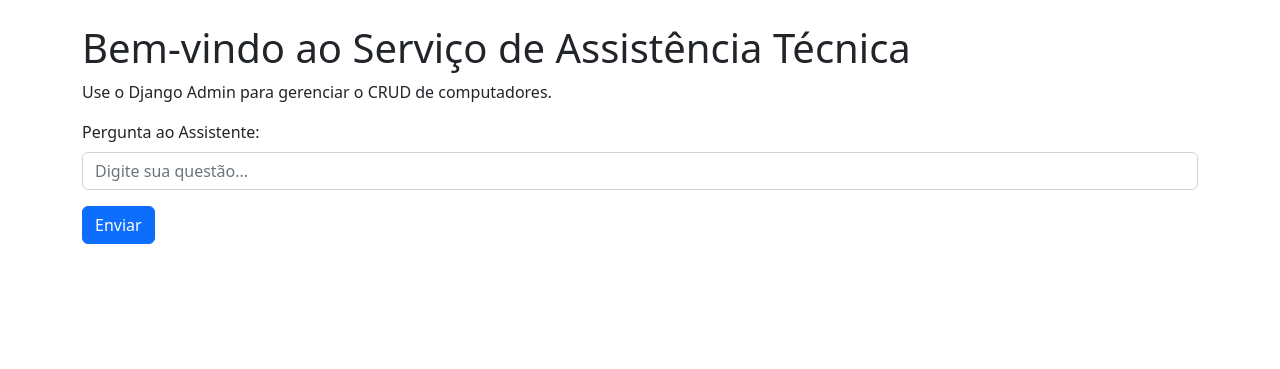
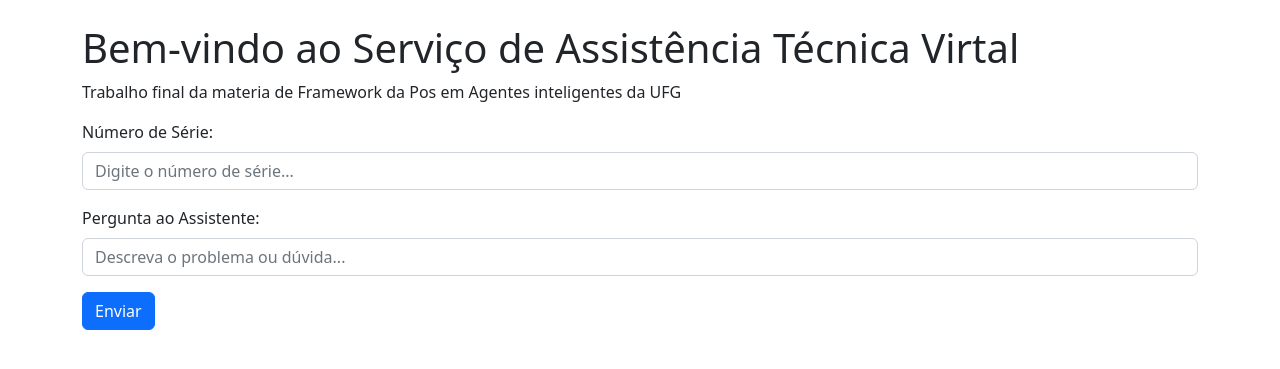
Before and after one commit to Marcu-Loreto/Trabalho_framework, a Django app: page / in a window 1280 px wide. Shown: the part 56-425 px from the top of the page. Run offline with Django 4.2, Linux system fonts and the light colour scheme.

Commit message:
Versao 2
Descrição de prompt da IA para tender a usuarios com base no numero de serie

```diff
--- a/Trabalho/assistencia_tecnica/assistencia_tecnica/settings.py
+++ b/Trabalho/assistencia_tecnica/assistencia_tecnica/settings.py
@@ -23,7 +23,7 @@ SECRET_KEY = '...'
 
 # Agora, podemos usar os valores do .env:
 OPENAI_API_KEY = os.getenv("OPENAI_API_KEY")
-print (OPENAI_API_KEY)
+
 # Build paths inside the project like this: BASE_DIR / 'subdir'.
 BASE_DIR = Path(__file__).resolve().parent.parent
 
--- a/Trabalho/assistencia_tecnica/ordens/templates/index.html
+++ b/Trabalho/assistencia_tecnica/ordens/templates/index.html
@@ -5,15 +5,19 @@
 {% endblock %}
 
 {% block content %}
-  <h1>Bem-vindo ao Serviço de Assistência Técnica</h1>
-  <p>Use o Django Admin para gerenciar o CRUD de computadores.</p>
+  <h1>Bem-vindo ao Serviço de Assistência Técnica Virtal</h1>
+  <p>Trabalho final da materia de Framework da Pos em Agentes inteligentes da UFG</p>
 
-  <!-- Exemplo de formulário para suporte via LLM -->
+  <!-- Formulário para suporte via LLM -->
   <form action="{% url 'suporte_automatico' %}" method="POST" id="formLLM">
     {% csrf_token %}
     <div class="mb-3">
+      <label for="serial" class="form-label">Número de Série:</label>
+      <input type="text" name="serial" id="serial" class="form-control" placeholder="Digite o número de série...">
+    </div>
+    <div class="mb-3">
       <label for="pergunta" class="form-label">Pergunta ao Assistente:</label>
-      <input type="text" name="pergunta" id="pergunta" class="form-control" placeholder="Digite sua questão...">
+      <input type="text" name="pergunta" id="pergunta" class="form-control" placeholder="Descreva o problema ou dúvida...">
     </div>
     <button type="submit" class="btn btn-primary">Enviar</button>
   </form>
--- a/Trabalho/assistencia_tecnica/ordens/views.py
+++ b/Trabalho/assistencia_tecnica/ordens/views.py
@@ -36,27 +36,57 @@ def suporte_automatico(request):
     return JsonResponse({"info": "Use o método POST para enviar a pergunta."})
 
 # ordens/views.py
-from django.shortcuts import render
+import openai
+from datetime import date
 from django.http import JsonResponse
 from django.conf import settings
-import openai
+from django.shortcuts import render
+from .models import Computador
 
 def suporte_automatico(request):
     if request.method == 'POST':
         pergunta = request.POST.get('pergunta', '')
+        serial = request.POST.get('serial', '')
 
-        # Configure a chave de API
+        # Configure a chave da API
         openai.api_key = settings.OPENAI_API_KEY
 
+        # Verifica se o computador com esse número de série existe
+        computador = Computador.objects.filter(numero_serie=serial).first()
+
+        # Define se o cliente tem garantia em dia
+        garantia_dia = False
+        if computador:
+            if computador.data_vigencia_garantia >= date.today():
+                garantia_dia = True
+
+        # Monta a mensagem de sistema (prompt) com base na garantia
+        if garantia_dia:
+            system_prompt = (
+                "Você é um atendente de assistência técnica de computadores. "
+                "O cliente possui uma máquina com garantia em dia. "
+                "Forneça dicas de Nível 1 e também dicas de Nível 2. "
+                "As dicas de Nível 2 podem incluir procedimentos mais avançados, "
+                "diagnóstico de hardware, reinstalação de drivers, etc."
+            )
+        else:
+            system_prompt = (
+                "Você é um atendente de assistência técnica de computadores. "
+                "Forneça apenas dicas de Nível 1 (básicas), pois o cliente não "
+                "possui garantia em dia ou não foi localizado no sistema. "
+                "Não ofereça dicas de Nível 2. "
+                "As dicas de Nível 1 podem incluir: reiniciar a máquina, verificar "
+                "cabos, atualizar o sistema operacional, etc."
+            )
+
         try:
-            # Usando a nova sintaxe openai>=1.0.0
             response = openai.chat.completions.create(
                 model="gpt-3.5-turbo",
                 messages=[
-                    {"role": "system", "content": "Você é um assistente de suporte de TI."},
+                    {"role": "system", "content": system_prompt},
                     {"role": "user", "content": pergunta}
                 ],
-                max_tokens=150,
+                max_tokens=300,
                 temperature=0.7
             )
             resposta_llm = response.choices[0].message["content"]
@@ -65,4 +95,5 @@ def suporte_automatico(request):
         except Exception as e:
             return JsonResponse({"erro": f"Falha na chamada OpenAI: {str(e)}"}, status=500)
 
+    # Se não for POST, retorna instrução
     return JsonResponse({"info": "Use o método POST para enviar a pergunta."})
```
